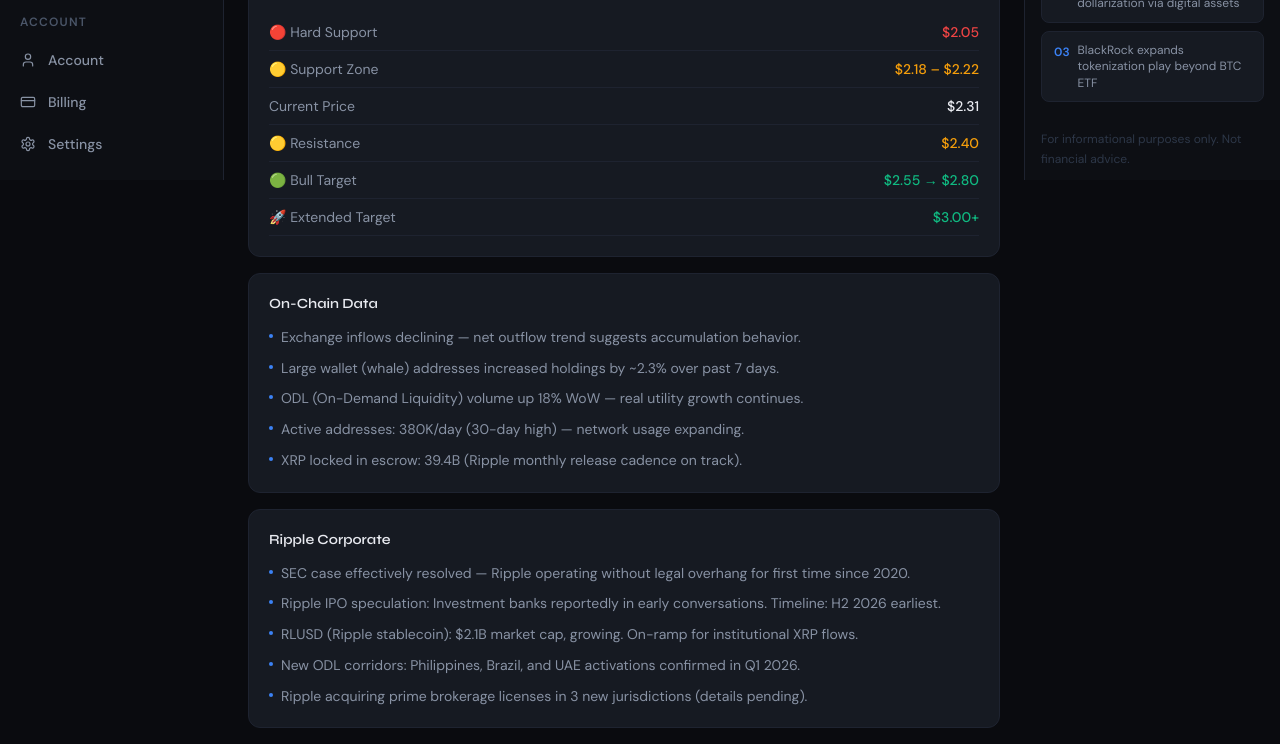
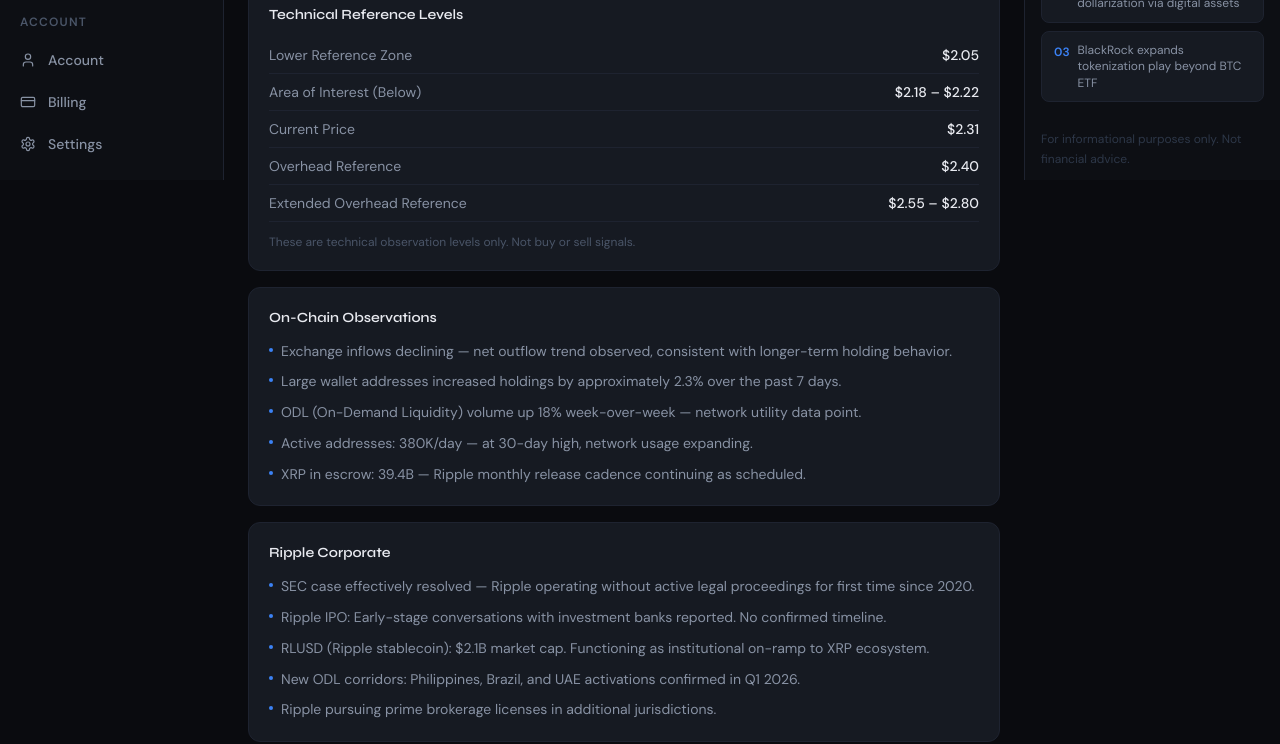
Before and after one commit to leadkastos/controlnode, a React (Vite) app: page /xrp-intelligence in a window 1280 px wide. Shown: the part 620-1364 px from the top of the page. Built offline with nearby package versions, Linux system fonts and the light colour scheme.

Commit message:
Update XRPIntelligence.jsx

```diff
--- a/src/pages/XRPIntelligence.jsx
+++ b/src/pages/XRPIntelligence.jsx
@@ -8,55 +8,57 @@
     <AppLayout>
       <DetailPageLayout
         title="XRP Intelligence"
-        subtitle="Deep-dive technical analysis, on-chain data, Ripple corporate updates, and ODL corridor tracking."
+        subtitle="Technical structure, on-chain data, Ripple corporate updates, and ODL corridor tracking. For informational purposes only."
         badge="XRP FOCUS"
         badgeColor="blue"
       >
-        <DetailSection title="Price & Technicals">
+        <DetailSection title="Price & Technical Structure">
           <div className="space-y-0">
             <DataRow label="Current Price" value="$2.31" valueColor="#e8eaf0" />
             <DataRow label="24h Change" value="+3.4%" valueColor="#10b981" />
             <DataRow label="7d Change" value="+11.2%" valueColor="#10b981" />
             <DataRow label="30d Change" value="+28.4%" valueColor="#10b981" />
-            <DataRow label="RSI (14)" value="61.4 — Neutral/Bullish" valueColor="#f59e0b" />
-            <DataRow label="MACD" value="Bullish Crossover" valueColor="#10b981" />
+            <DataRow label="RSI (14)" value="61.4 — Mid-range" />
+            <DataRow label="MACD" value="Positive crossover observed" />
             <DataRow label="Volume (24h)" value="$4.2B" />
             <DataRow label="Market Cap" value="$133B" />
           </div>
         </DetailSection>
 
-        <DetailSection title="Key Levels">
+        <DetailSection title="Technical Reference Levels">
           <div className="space-y-0">
-            <DataRow label="🔴 Hard Support" value="$2.05" valueColor="#ef4444" />
-            <DataRow label="🟡 Support Zone" value="$2.18 – $2.22" valueColor="#f59e0b" />
+            <DataRow label="Lower Reference Zone" value="$2.05" />
+            <DataRow label="Area of Interest (Below)" value="$2.18 – $2.22" />
             <DataRow label="Current Price" value="$2.31" valueColor="#e8eaf0" />
-            <DataRow label="🟡 Resistance" value="$2.40" valueColor="#f59e0b" />
-            <DataRow label="🟢 Bull Target" value="$2.55 → $2.80" valueColor="#10b981" />
-            <DataRow label="🚀 Extended Target" value="$3.00+" valueColor="#10b981" />
+            <DataRow label="Overhead Reference" value="$2.40" />
+            <DataRow label="Extended Overhead Reference" value="$2.55 – $2.80" />
           </div>
+          <p className="text-xs mt-3" style={{ color: '#4a5568' }}>
+            These are technical observation levels only. Not buy or sell signals.
+          </p>
         </DetailSection>
 
-        <DetailSection title="On-Chain Data">
+        <DetailSection title="On-Chain Observations">
           <BulletList items={[
-            'Exchange inflows declining — net outflow trend suggests accumulation behavior.',
-            'Large wallet (whale) addresses increased holdings by ~2.3% over past 7 days.',
-            'ODL (On-Demand Liquidity) volume up 18% WoW — real utility growth continues.',
-            'Active addresses: 380K/day (30-day high) — network usage expanding.',
-            'XRP locked in escrow: 39.4B (Ripple monthly release cadence on track).',
+            'Exchange inflows declining — net outflow trend observed, consistent with longer-term holding behavior.',
+            'Large wallet addresses increased holdings by approximately 2.3% over the past 7 days.',
+            'ODL (On-Demand Liquidity) volume up 18% week-over-week — network utility data point.',
+            'Active addresses: 380K/day — at 30-day high, network usage expanding.',
+            'XRP in escrow: 39.4B — Ripple monthly release cadence continuing as scheduled.',
           ]} />
         </DetailSection>
 
         <DetailSection title="Ripple Corporate">
           <BulletList items={[
-            'SEC case effectively resolved — Ripple operating without legal overhang for first time since 2020.',
-            'Ripple IPO speculation: Investment banks reportedly in early conversations. Timeline: H2 2026 earliest.',
-            'RLUSD (Ripple stablecoin): $2.1B market cap, growing. On-ramp for institutional XRP flows.',
+            'SEC case effectively resolved — Ripple operating without active legal proceedings for first time since 2020.',
+            'Ripple IPO: Early-stage conversations with investment banks reported. No confirmed timeline.',
+            'RLUSD (Ripple stablecoin): $2.1B market cap. Functioning as institutional on-ramp to XRP ecosystem.',
             'New ODL corridors: Philippines, Brazil, and UAE activations confirmed in Q1 2026.',
-            'Ripple acquiring prime brokerage licenses in 3 new jurisdictions (details pending).',
+            'Ripple pursuing prime brokerage licenses in additional jurisdictions.',
           ]} />
         </DetailSection>
 
-        <DetailSection title="XRP News">
+        <DetailSection title="Recent News">
           <div className="space-y-3">
             {[
               { headline: 'SEC Drops Final Retail Lawsuit Appeal Against XRP', time: '2 hrs ago', tag: 'Regulatory' },
```
